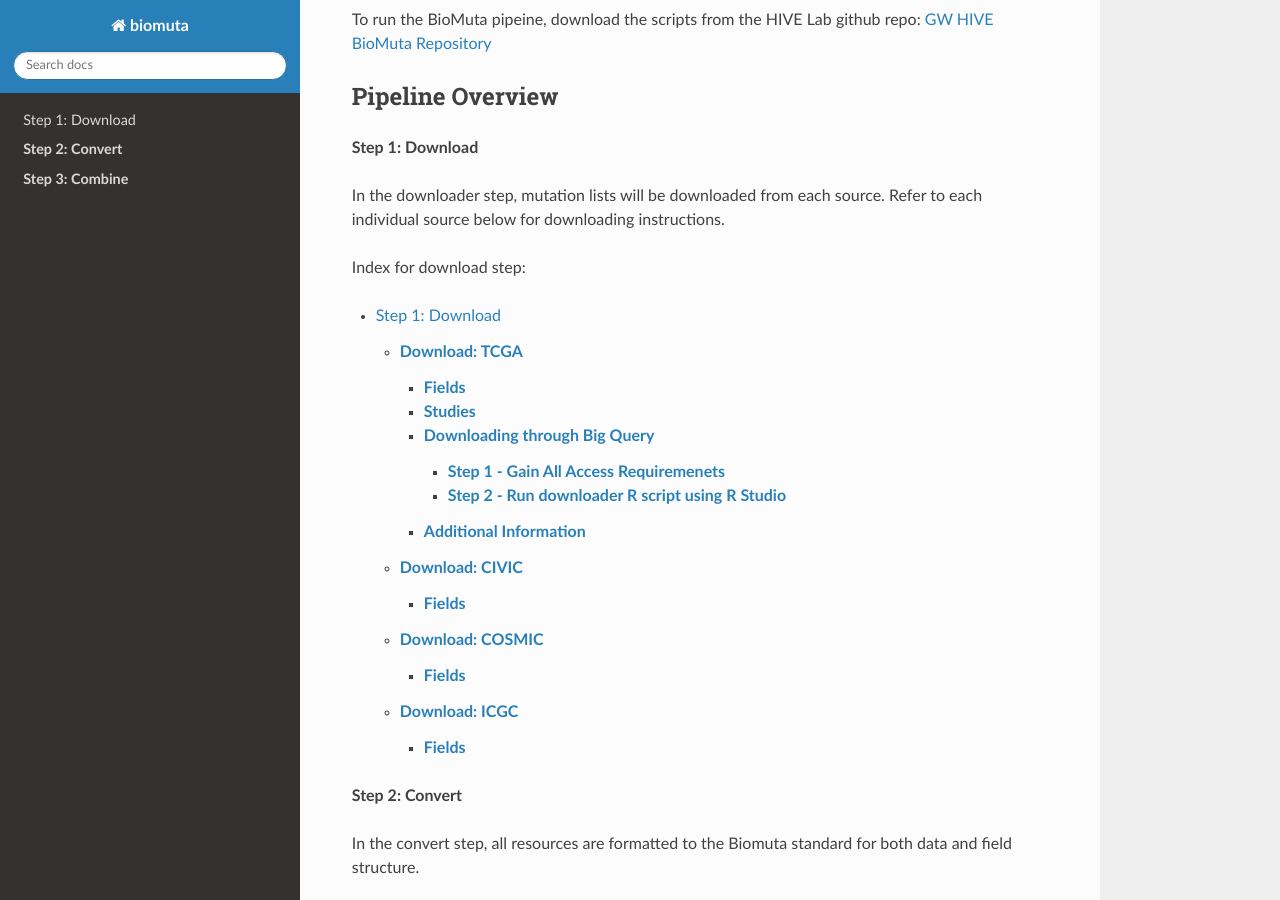
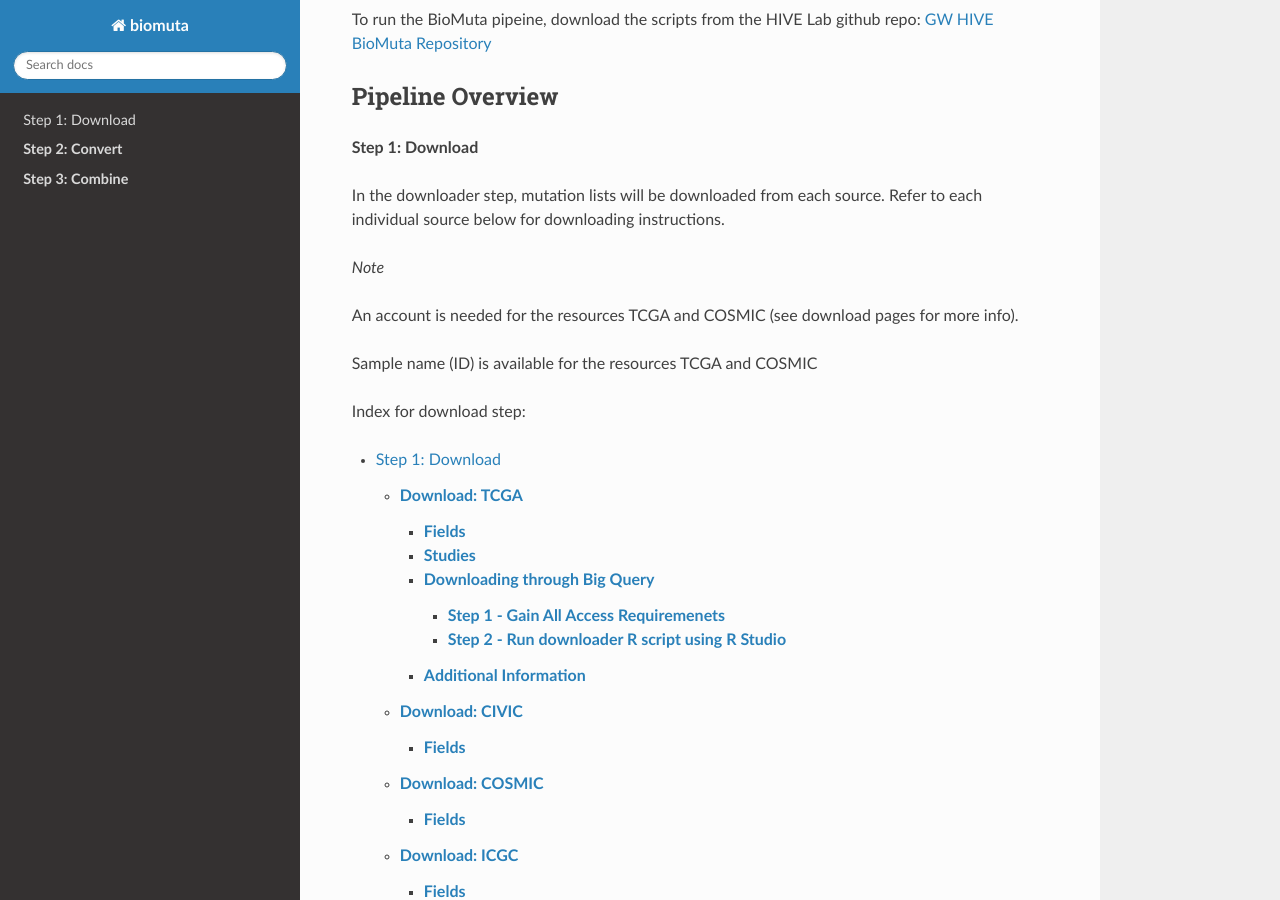
Before and after one commit to GW-HIVE/biomuta-old, a Sphinx documentation site: the page built from docs/source/index.rst, in a window 1280 px wide and 900 px high, scrolled down 1104 px. Built offline with Sphinx 7.4.7 and the Read the Docs theme 2.0.0, drawn with Linux system fonts in a browser that asks for light colours.

Commit message:
Updates to details of home and icgc convert docs

```diff
--- a/docs/source/icgc_convert.rst
+++ b/docs/source/icgc_convert.rst
@@ -61,6 +61,8 @@ Common fields for VCF files include:
 """"""""""""""""""""""""""""
 
 CrossMap is a program that can convert genome coordinates between different assemblies, such as hg18 (GRCh36) to hg19 (GRCh37). It is made in python and offered as a webtool, by Ensembl in limited capacity or as a local script For full functionality. This gives extra customizability and the option to convert files over 50 mb, it is necessary to run a local edition of CrossMap.
+
+Crossmap Documentation: http://crossmap.sourceforge.net/
 
 *Requirements*
 
--- a/docs/source/index.rst
+++ b/docs/source/index.rst
@@ -51,6 +51,12 @@ Pipeline Overview
 
 In the downloader step, mutation lists will be downloaded from each source. Refer to each individual source below for downloading instructions.
 
+*Note*
+
+An account is needed for the resources TCGA and COSMIC (see download pages for more info).
+
+Sample name (ID) is available for the resources TCGA and COSMIC
+
 Index for download step:
 
 .. toctree::
```
